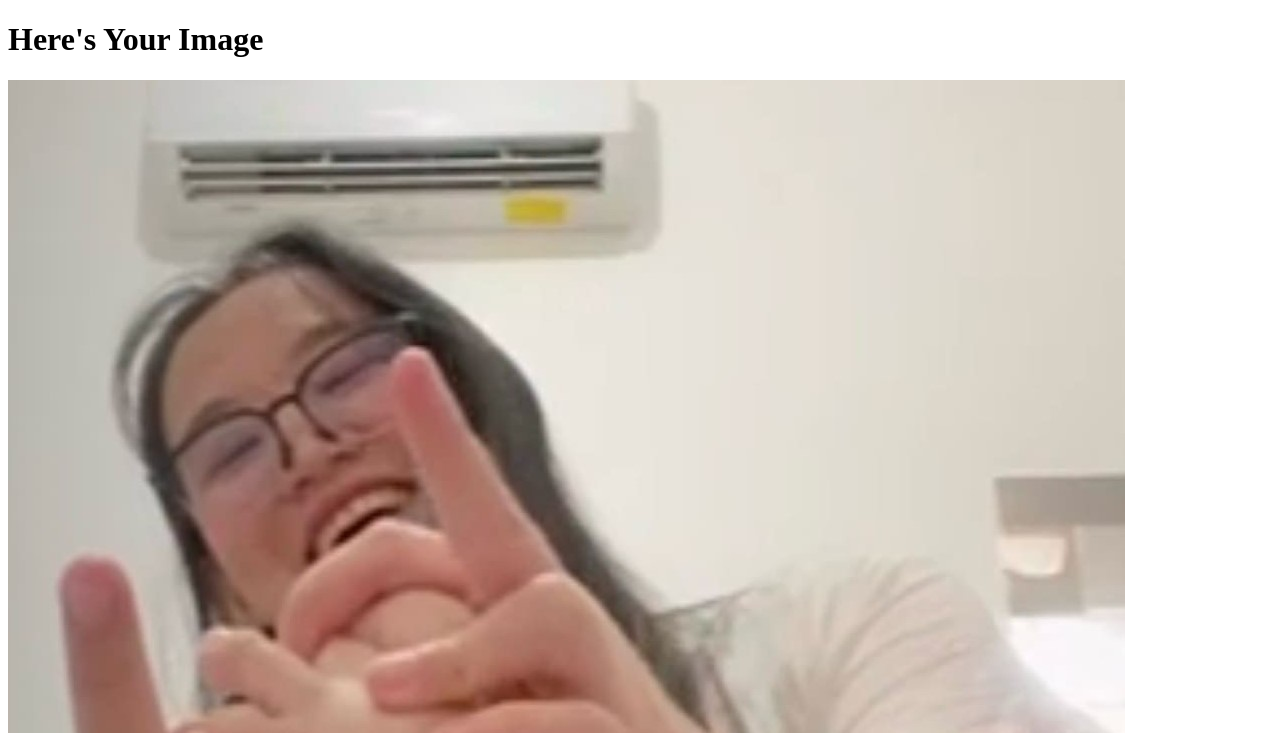
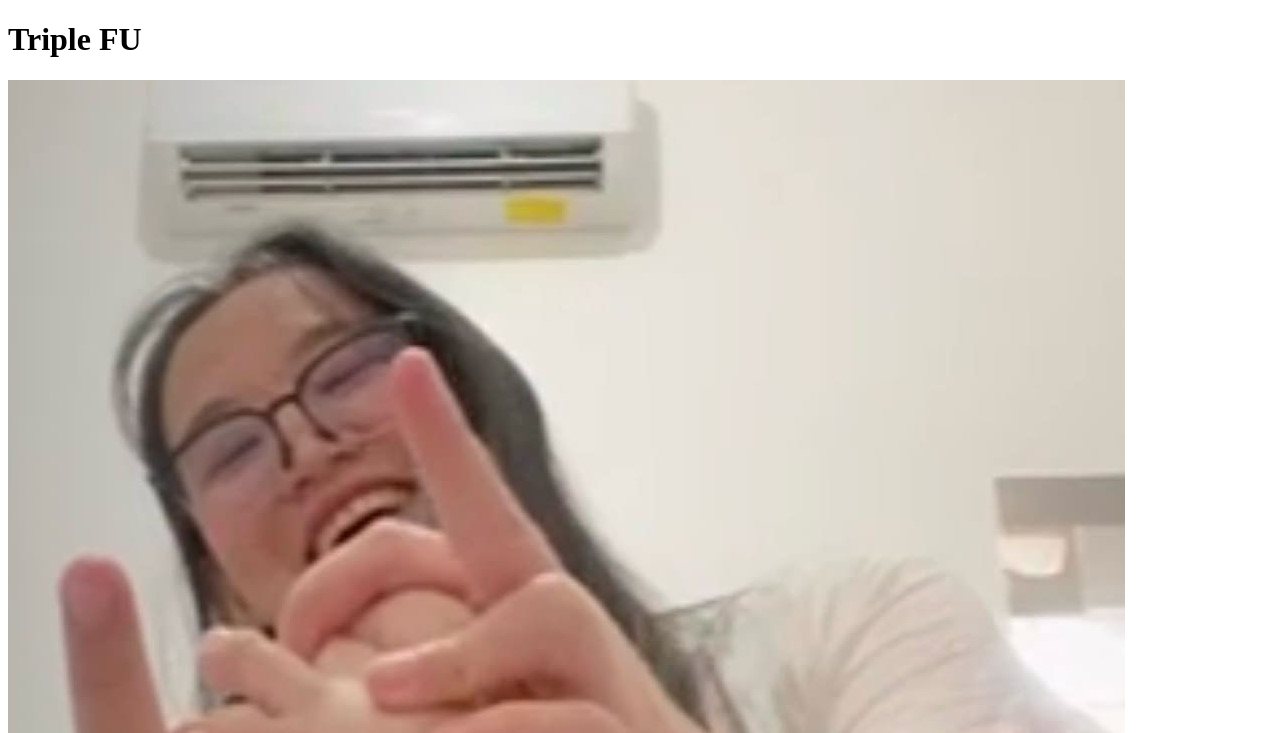
Before and after one commit to rzce316/karenanjing, a plain HTML site: page index.html in a window 1280 px wide. Shown: the top 733 px of the page. Drawn offline with Linux system fonts and the light colour scheme.

Commit message:
Update index.html

```diff
--- a/index.html
+++ b/index.html
@@ -6,7 +6,7 @@
     <title>Image</title>
 </head>
 <body>
-    <h1>Here's Your Image</h1>
+    <h1>Triple FU</h1>
     <img src="https://raw.githubusercontent.com/rzce316/karenanjing/refs/heads/main/IMG_2538.jpeg" alt="Triple FU">
 </body>
 </html>
```
